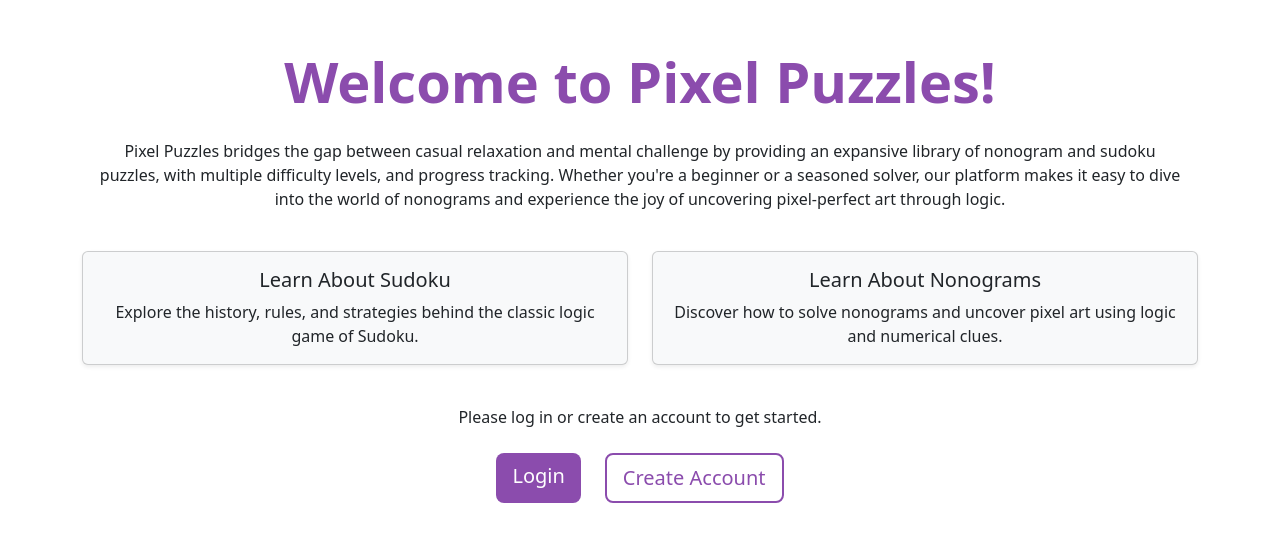
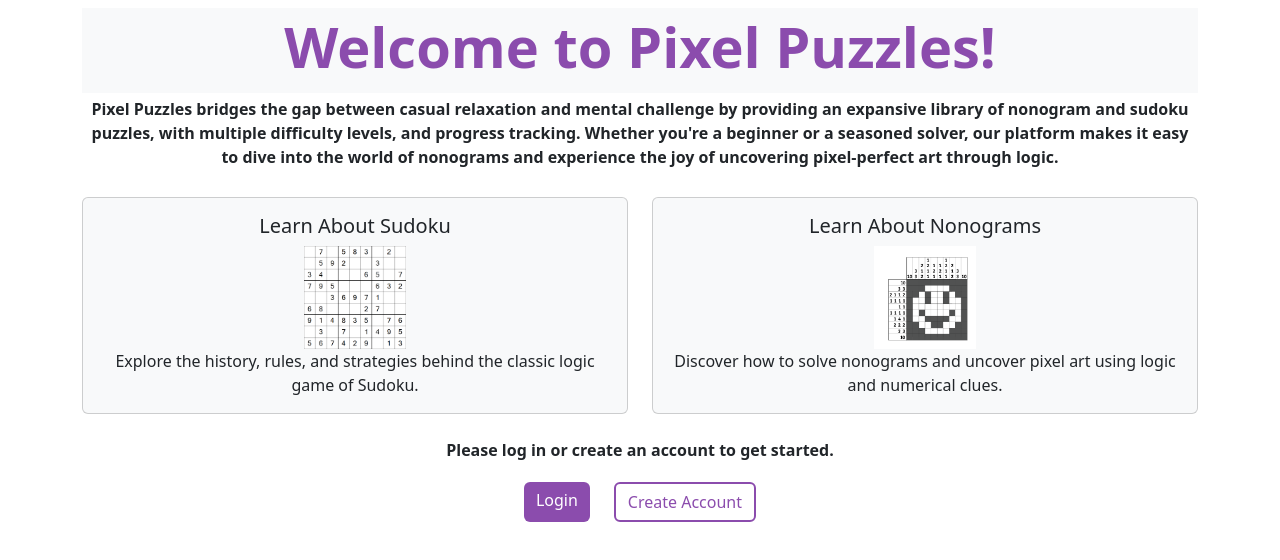
Before and after one commit to rkemmey/personal_proj, a React (Vite) app in the folder front_end/: page / in a window 1280 px wide. Shown: the top 560 px of the page. Built offline with nearby package versions, Linux system fonts and the light colour scheme.

Commit message:
formatting

```diff
--- a/front_end/src/App.css
+++ b/front_end/src/App.css
@@ -145,9 +145,22 @@
 
   .navbar-right a {
     color: white;
-    text-decoration: none; /* Optional: removes underline */
+    text-decoration: none;
   }
 
   .navbar-right a:hover {
-    color: black; /* Optional: Darker purple for hover effect */
+    color: black;
   }
+
+  .banner-container {
+    background-color: #f8f9fa;
+    padding: 5px 0;
+  }
+
+  .custom-link {
+    color: #8b4cad;
+  }
+
+  .custom-link:hover {
+    color: black;
+  }
--- a/front_end/src/pages/HomePage.jsx
+++ b/front_end/src/pages/HomePage.jsx
@@ -1,14 +1,19 @@
 import React from 'react';
 import { Link } from 'react-router-dom';
+import sudImg from '../assets/sud.png';
+import nonoImg from '../assets/nono.png';
 
 function HomePage() {
   return (
-    <div className="container text-center my-5">
-      <h1 className="display-4 fw-semibold" style={{ color: '#8b4cad' }}>
-        Welcome to Pixel Puzzles!
-      </h1>
-      <div className="rounded p-3 mb-4">
-        <p className="mb-0">
+    <div className="container text-center my-2">
+      <div className="banner-container text-center">
+        <h1 className="display-4 fw-semibold" style={{ color: '#8b4cad' }}>
+          Welcome to Pixel Puzzles!
+        </h1>
+      </div>
+
+      <div className="rounded p-1 mb-4">
+        <p className="mb-0 fw-semibold">
       Pixel Puzzles bridges the gap between casual relaxation and mental challenge by providing
       an expansive library of nonogram and sudoku puzzles, with multiple difficulty levels,
       and progress tracking. Whether you're a beginner or a seasoned solver, our platform makes
@@ -16,12 +21,15 @@ function HomePage() {
         </p>
       </div>
 
-          <div className="row mb-4">
-      <div className="col-md-6 mb-3">
+          <div className="row mb-3">
+      <div className="col-md-6 mb-1">
         <Link to="/about-sudoku" className="text-decoration-none text-dark">
-          <div className="card h-100 bg-light shadow-sm">
+          <div className="card h-100 bg-light">
             <div className="card-body">
               <h5 className="card-title">Learn About Sudoku</h5>
+                <img
+                  src={sudImg}
+                  style={{ width: '20%', height: 'auto' }} />
               <p className="card-text">
                 Explore the history, rules, and strategies behind the classic logic game of Sudoku.
               </p>
@@ -30,11 +38,15 @@ function HomePage() {
         </Link>
       </div>
 
-      <div className="col-md-6 mb-3">
+      <div className="col-md-6 mb-1">
         <Link to="/about-nonogram" className="text-decoration-none text-dark">
-          <div className="card h-100 bg-light shadow-sm">
+          <div className="card h-100 bg-light">
             <div className="card-body">
               <h5 className="card-title">Learn About Nonograms</h5>
+              <img
+                src={nonoImg}
+                style={{ width: '20%', height: 'auto' }} />
+              <br></br>
               <p className="card-text">
                 Discover how to solve nonograms and uncover pixel art using logic and numerical clues.
               </p>
@@ -45,13 +57,13 @@ function HomePage() {
     </div>
 
 
-      <p className="mb-0">
+      <p className="p-1 fw-semibold">
         Please log in or create an account to get started.
       </p>
-      <div className="d-flex justify-content-center gap-4 mt-4">
+      <div className="d-flex justify-content-center gap-4 mt-1">
         <Link
           to="/login"
-          className="btn btn-lg"
+          className="btn btn-md"
           style={{
             backgroundColor: '#8b4cad',
             color: '#fff',
@@ -63,7 +75,7 @@ function HomePage() {
 
         <Link
           to="/signup"
-          className="btn btn-outline btn-lg"
+          className="btn btn-outline btn-md"
           style={{
             border: '2px solid #8b4cad',
             color: '#8b4cad',
--- a/front_end/src/pages/ProfilePage.jsx
+++ b/front_end/src/pages/ProfilePage.jsx
@@ -1,8 +1,10 @@
 import React, { useState, useEffect } from "react";
 import { getProfile, getSavedPuzzles, updateDisplayName} from "../utilities";
 import { useOutletContext } from "react-router-dom";
+import { Link } from "react-router-dom";
+import "../App.css";
 
-// add in option to set display name or reset password
+// add in option to reset password
 
 const ProfilePage = () => {
   const [data, setData] = useState(null);
@@ -47,25 +49,34 @@ const ProfilePage = () => {
 
     return (
       <>
-        <h3>Profile</h3>
-        <p>Hello, {data ? user?.display_name : "Loading..."}</p>
-        <div>
+        <div className="main-page-contents px-3 py-3">
+        <h3 className="display-5 fw-semibold" style={{ color: '#8b4cad' }}>Hello, {data ? user?.display_name : "Loading..."}</h3>
+        <div className="rounded p-3">
           <h4>Your Saved Puzzles</h4>
           <ul>
             {savedPuzzles.length === 0 ? (
-              <li>No saved puzzles to continue.</li>
+              <li>You don't currently have any saved puzzles.</li>
             ) : (
               savedPuzzles.map(puzzle => (
                 <li key={puzzle.id}>
-                  <a href={`/${puzzle.content_type === 1 ? 'sudoku' : 'nonogram'}/${puzzle.object_id}`}>Continue Puzzle {puzzle.object_id}</a>
+                  <a href={`/${puzzle.content_type === 1 ? 'sudoku' : 'nonogram'}/${puzzle.object_id}`} className="custom-link">Continue Puzzle {puzzle.object_id}</a>
                 </li>
               ))
             )}
           </ul>
         </div>
+
+        <div className="rounded p-3">
+          <h5>Learn How to Play</h5>
+          <ul>
+            <li><Link to="/about-sudoku" className="custom-link">Learn How to Play Sudoku</Link></li>
+            <li><Link to="/about-nonogram" className="custom-link">Learn How to Play Nonogram</Link></li>
+          </ul>
+        </div>
+
         { !editing ? (
         <>
-          <button onClick={() => setEditing(true)}>Update Display Name</button>
+          <button className="btn btn-outline-secondary btn-sm" onClick={() => setEditing(true)}>Update Display Name</button>
         </>
       ) : (
         <form onSubmit={handleSubmit}>
@@ -75,10 +86,11 @@ const ProfilePage = () => {
             onChange={(e) => setNewName(e.target.value)}
             autoFocus
           />
-          <button type="submit">Save</button>
-          <button type="button" onClick={() => setEditing(false)}>Cancel</button>
+          <button type="submit" className="btn btn-success">Save</button>
+          <button type="button" className="btn btn-secondary" onClick={() => setEditing(false)}>Cancel</button>
         </form>
       )}
+      </div>
       </>
     );
   };
```
